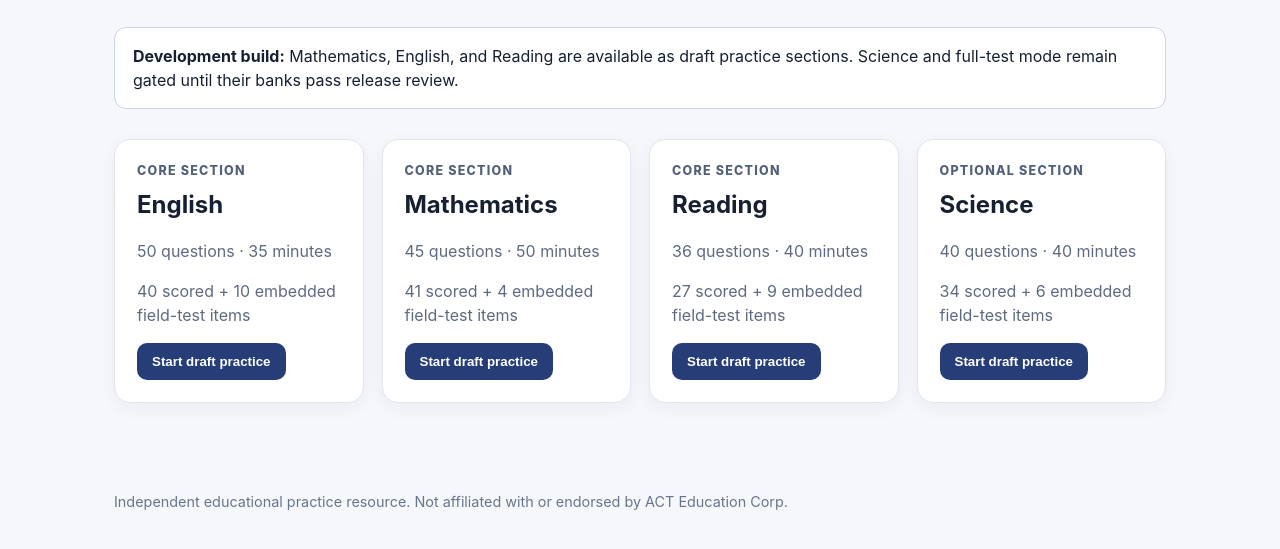
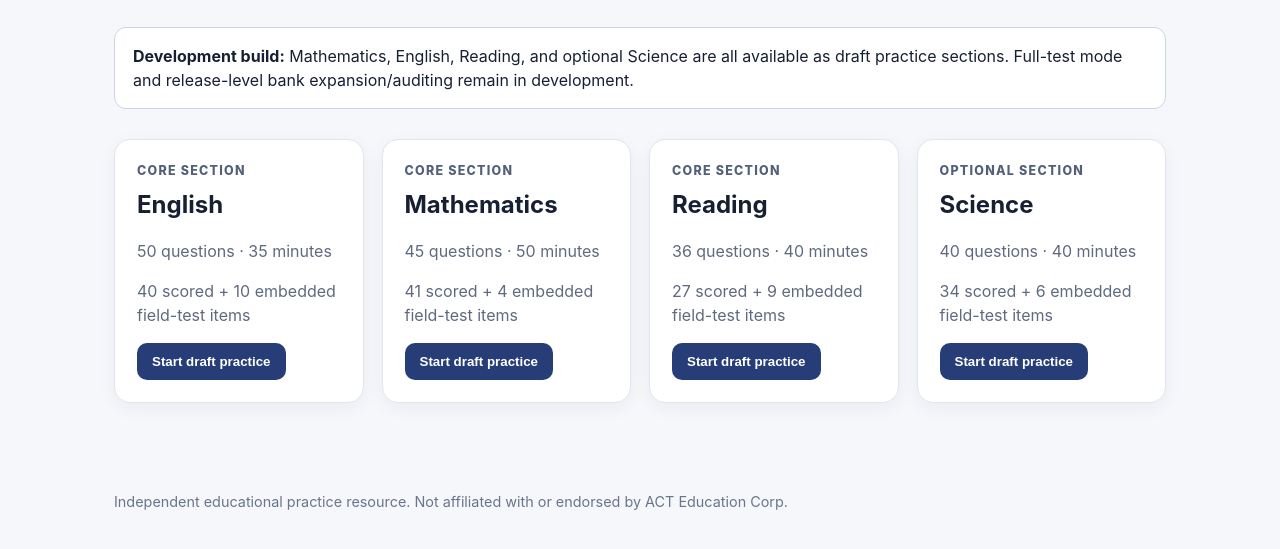
Before and after one commit to Erross/ACT-Exam-Practice, a website with bundled scripts: page index.html in a window 1280 px wide. Shown: the part 361-910 px from the top of the page. Built offline with nearby package versions, Linux system fonts and the light colour scheme.

Commit message:
Reflect all four runnable draft ACT sections

```diff
--- a/index.html
+++ b/index.html
@@ -10,7 +10,7 @@
 <section id="home" class="shell">
   <p class="eyebrow">Enhanced ACT · unofficial practice</p><h1>Practice the ACT under realistic section constraints.</h1>
   <p class="lede">Built around the current enhanced ACT structure, including embedded non-scored field-test items and an estimated 1–36 score grounded in official ACT practice-test conversion tables.</p>
-  <div class="notice"><strong>Development build:</strong> Mathematics, English, and Reading are available as draft practice sections. Science and full-test mode remain gated until their banks pass release review.</div>
+  <div class="notice"><strong>Development build:</strong> Mathematics, English, Reading, and optional Science are all available as draft practice sections. Full-test mode and release-level bank expansion/auditing remain in development.</div>
   <div id="section-cards" class="grid"></div>
 </section>
 <section id="practice" class="shell" hidden>
```
